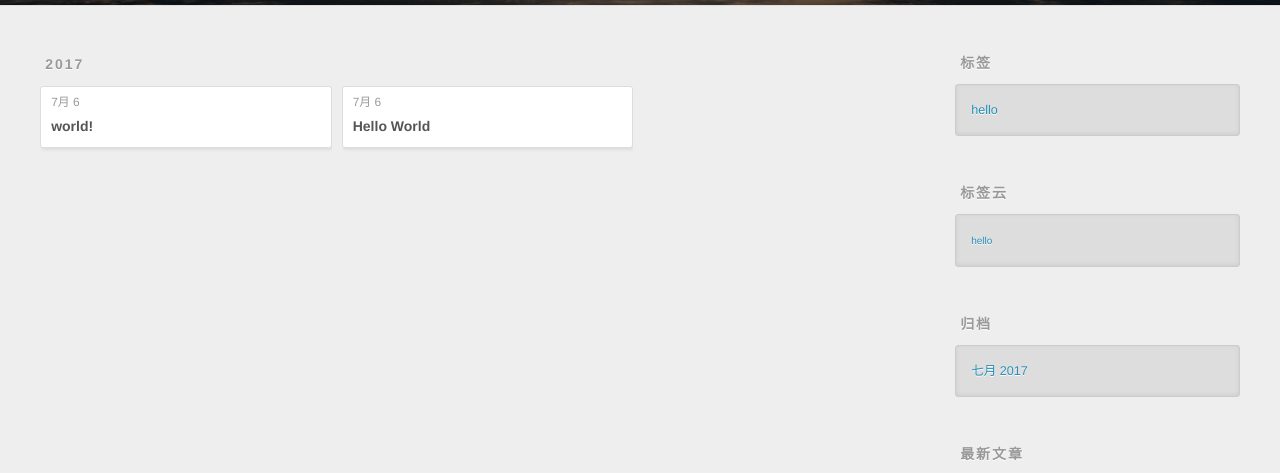
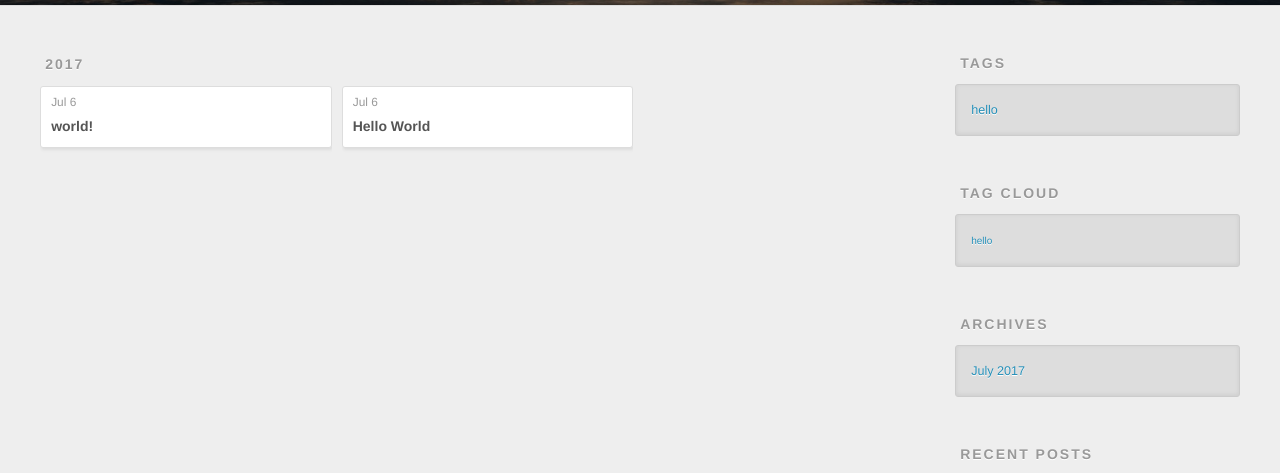
Before and after one commit to TONGNIANMIANBAO/TONGNIANMIANBAO.github.io, a plain HTML site: page archives/index.html in a window 1280 px wide. Shown: the part 295-768 px from the top of the page. Drawn offline with nearby package versions, Linux system fonts and the light colour scheme.

Commit message:
Site updated: 2017-07-07 14:34:36

```diff
--- a/archives/index.html
+++ b/archives/index.html
@@ -3,7 +3,7 @@
 <head>
   <meta charset="utf-8">
 
-  <title>归档 | Hexo</title>
+  <title>Archives | Hexo</title>
   <meta name="viewport" content="width=device-width, initial-scale=1, maximum-scale=1">
   <meta name="description" content="interesting">
 <meta property="og:type" content="website">
@@ -57,7 +57,7 @@
 
           <a id="nav-rss-link" class="nav-icon" href="/atom.xml" title="RSS Feed"></a>
 
-        <a id="nav-search-btn" class="nav-icon" title="搜索"></a>
+        <a id="nav-search-btn" class="nav-icon" title="Search"></a>
       </nav>
       <div id="search-form-wrap">
         <form action="//google.com/search" method="get" accept-charset="UTF-8" class="search-form"><input type="search" name="q" class="search-form-input" placeholder="Search"><button type="submit" class="search-form-submit">&#xF002;</button><input type="hidden" name="sitesearch" value="http://yoursite.com"></form>
@@ -83,7 +83,7 @@
   <div class="archive-article-inner">
     <header class="archive-article-header">
       <a href="/2017/07/06/world/" class="archive-article-date">
-  <time datetime="2017-07-06T06:02:42.000Z" itemprop="datePublished">7月 6</time>
+  <time datetime="2017-07-06T06:02:42.000Z" itemprop="datePublished">Jul 6</time>
 </a>
 
 
@@ -102,7 +102,7 @@
   <div class="archive-article-inner">
     <header class="archive-article-header">
       <a href="/2017/07/06/hello-world/" class="archive-article-date">
-  <time datetime="2017-07-06T05:35:28.611Z" itemprop="datePublished">7月 6</time>
+  <time datetime="2017-07-06T05:35:28.611Z" itemprop="datePublished">Jul 6</time>
 </a>
 
 
@@ -128,7 +128,7 @@
 
 
   <div class="widget-wrap">
-    <h3 class="widget-title">标签</h3>
+    <h3 class="widget-title">Tags</h3>
     <div class="widget">
       <ul class="tag-list"><li class="tag-list-item"><a class="tag-list-link" href="/tags/hello/">hello</a></li></ul>
     </div>
@@ -138,7 +138,7 @@
 
 
   <div class="widget-wrap">
-    <h3 class="widget-title">标签云</h3>
+    <h3 class="widget-title">Tag Cloud</h3>
     <div class="widget tagcloud">
       <a href="/tags/hello/" style="font-size: 10px;">hello</a>
     </div>
@@ -147,9 +147,9 @@
 
 
   <div class="widget-wrap">
-    <h3 class="widget-title">归档</h3>
+    <h3 class="widget-title">Archives</h3>
     <div class="widget">
-      <ul class="archive-list"><li class="archive-list-item"><a class="archive-list-link" href="/archives/2017/07/">七月 2017</a></li></ul>
+      <ul class="archive-list"><li class="archive-list-item"><a class="archive-list-link" href="/archives/2017/07/">July 2017</a></li></ul>
     </div>
   </div>
 
@@ -157,7 +157,7 @@
 
 
   <div class="widget-wrap">
-    <h3 class="widget-title">最新文章</h3>
+    <h3 class="widget-title">Recent Posts</h3>
     <div class="widget">
       <ul>
 
```
Also changed, not shown: 2017/07/06/hello-world/index.html (+7 -7 lines), 2017/07/06/world/index.html (+7 -7 lines), archives/2017/07/index.html (+9 -9 lines), archives/2017/index.html (+9 -9 lines), index.html (+8 -8 lines), tags/hello/index.html (+7 -7 lines).
